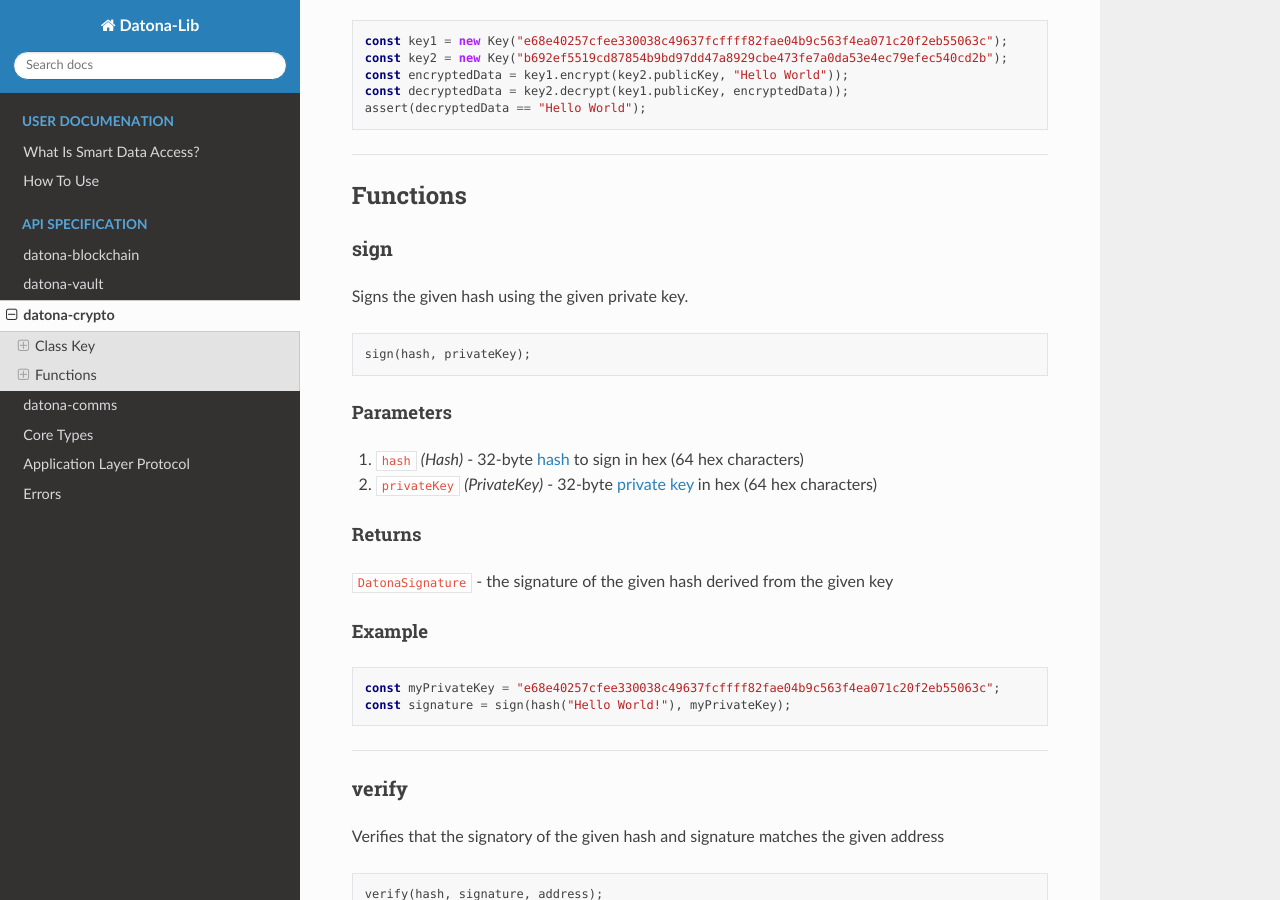
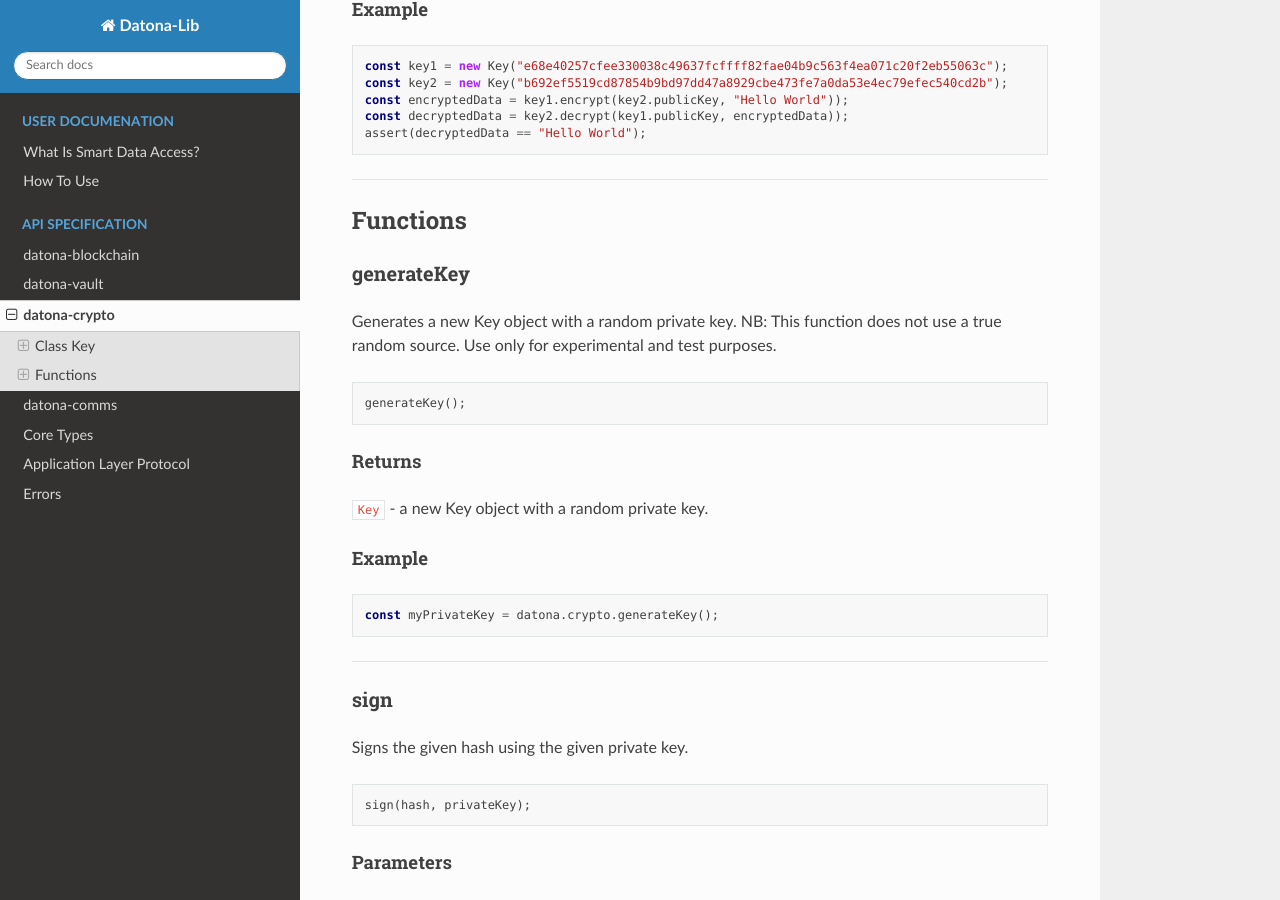
Before and after one commit to Datona-Labs/datona-lib, a Sphinx documentation site: the page built from docs/datona-crypto.rst, in a window 1280 px wide and 900 px high, scrolled down 2522 px. Built offline with Sphinx 7.4.7 and the Read the Docs theme 2.0.0, drawn with Linux system fonts in a browser that asks for light colours; some of the changed text lies outside the part shown.

Commit message:
add publicKey property to the Key class documentation along with the generateKey function documentation

```diff
--- a/docs/datona-crypto.rst
+++ b/docs/datona-crypto.rst
@@ -18,6 +18,7 @@ Properties
 ==========
 
 * ``privateKey`` *(PrivateKey)* - the private key given to the constructor
+* ``publicKey`` *(PublicKey)* - the public key derived from the private key
 * ``address`` *(Address)* - the public blockchain address derived from the private key
 
 Constructor
@@ -155,6 +156,32 @@ Example
 *********
 Functions
 *********
+
+generateKey
+===========
+
+Generates a new Key object with a random private key.  NB: This function does not use a true random source.  Use only for experimental and test purposes.
+
+.. code-block:: javascript
+
+    generateKey();
+
+-------
+Returns
+-------
+
+``Key`` - a new Key object with a random private key.
+
+-------
+Example
+-------
+
+.. code-block:: javascript
+
+  const myPrivateKey = datona.crypto.generateKey();
+
+
+-----------------------------------------------------------------------------
 
 sign
 ====
--- a/docs/types.rst
+++ b/docs/types.rst
@@ -18,6 +18,8 @@ Core Types
     - keccak256 hash in the format ``/^[0-9a-fA-F]{64}$/``
   * - *PrivateKey*
     - Private key in the format ``/^[0-9a-fA-F]{64}$/``
+  * - *PublicKey*
+    - Public key in the format ``/^[0-9a-fA-F]{130}$/``
   * - *URL*
     - Server URL of the form: ``{ scheme: String, host: String, port: Number }``
   * - *VaultFile*
```
